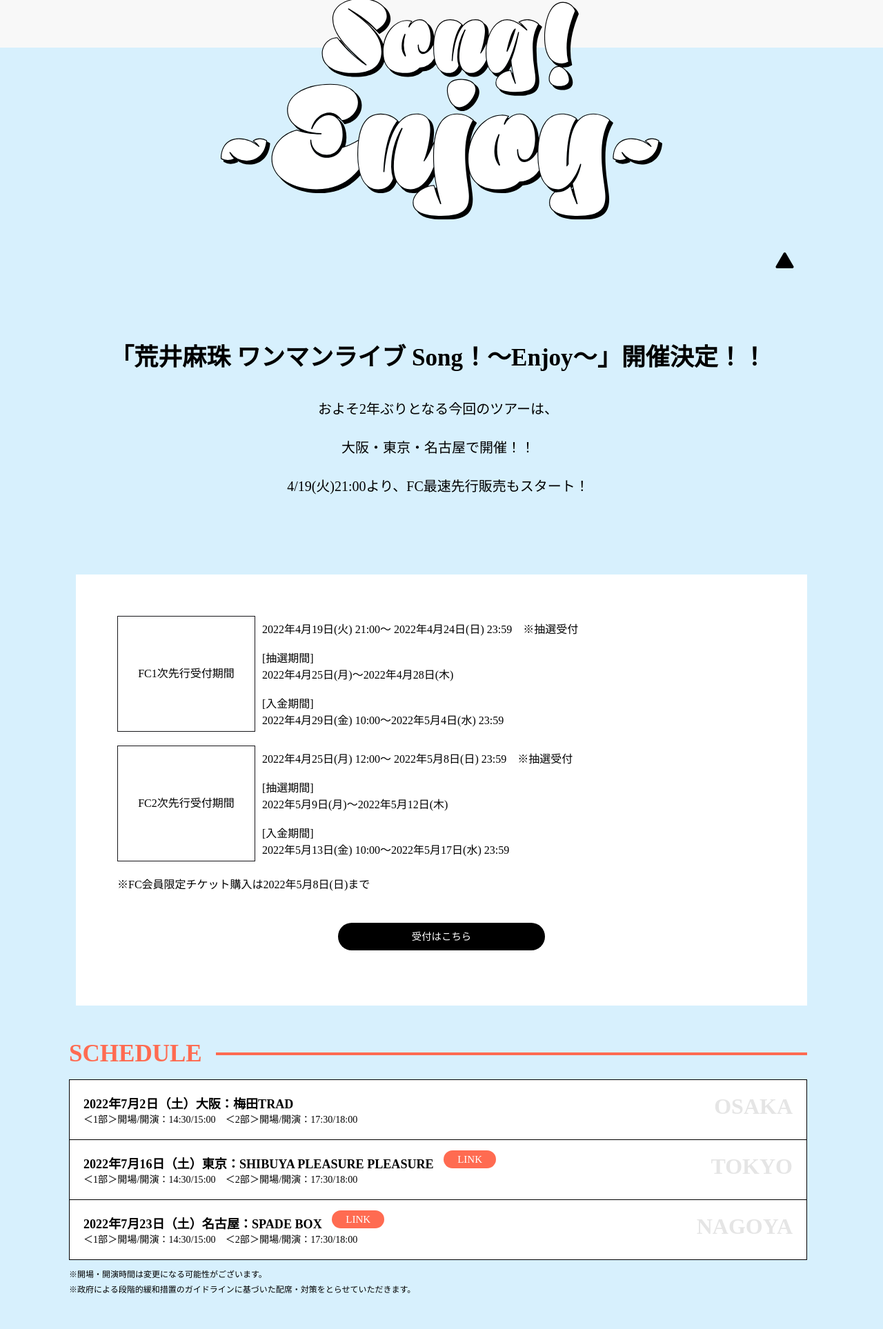
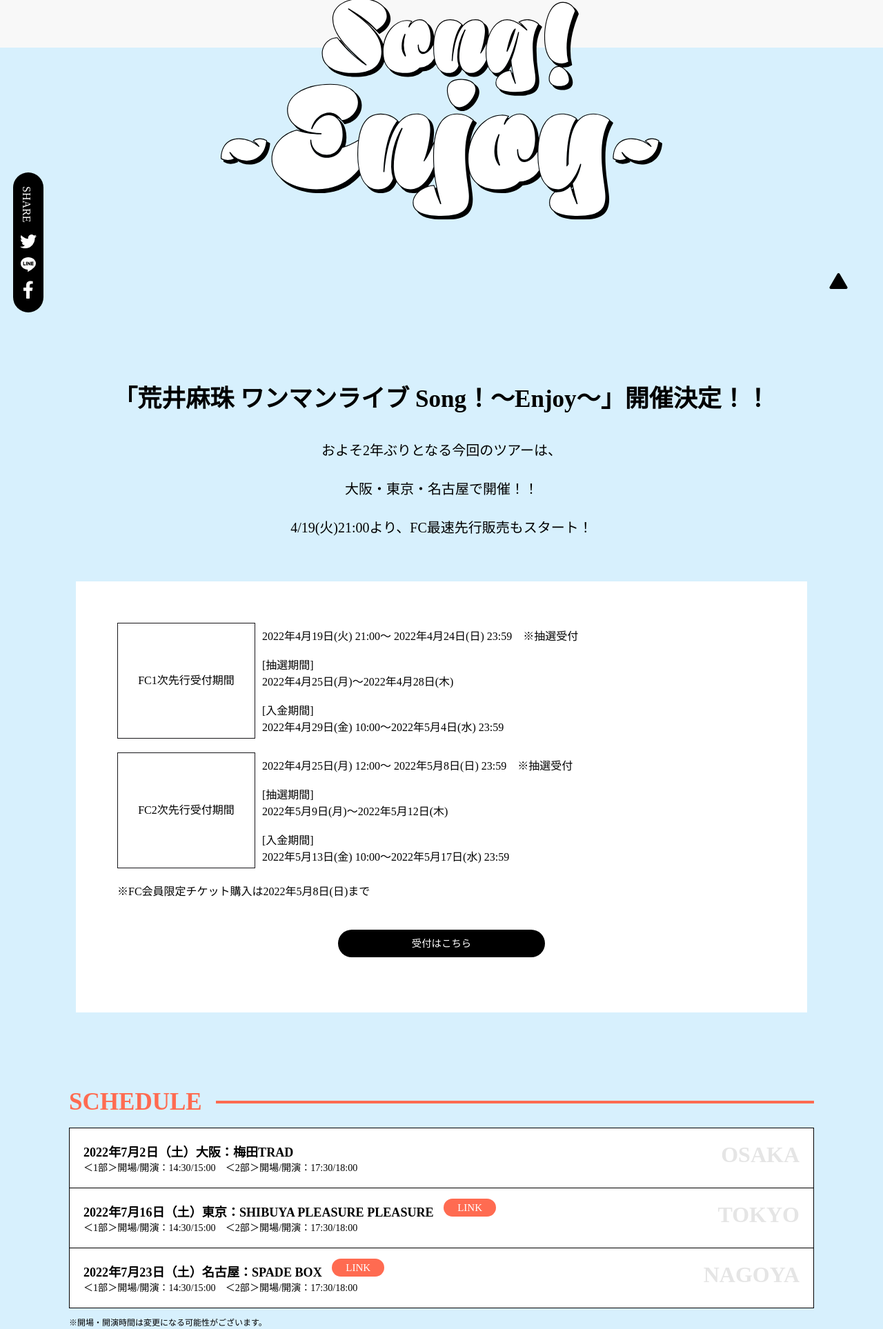
Before and after one commit to mihonakazato/mihonakazato.github.io, a PHP site: page /copy_coding.html in a window 1280 px wide. Shown: the part 331-2258 px from the top of the page at 69% size. Run offline with PHP 8.4, Linux system fonts and the light colour scheme.

Commit message:
Add files via upload

```diff
--- a/css/stylesheet.css
+++ b/css/stylesheet.css
@@ -12,8 +12,13 @@
   animation: bgchange 25s infinite;
 }
 
+section {
+  margin:0 10px 100px 0;
+  padding-top: 60px;
+  z-index: 1;
+}
+
 .fadeIn {
-  margin:0 10px 100px 0;
   opacity: 0;
   visibility: hidden;
   transform: translateY(30px);
@@ -57,8 +62,11 @@
 
 .main {
   max-width: 1284px;
+  width: 100%;
   margin: 0 auto;
   padding: 30px;
+  position: relative;
+  z-index: 1;
 }
 
 .section-title h2 {
@@ -97,6 +105,7 @@
   height: 100vh;
   position: relative;
   animation: fadeInAnime 3s forwards;
+  z-index: 10;
 }
 
 #header::after {
@@ -131,7 +140,6 @@
   position: fixed;
   top: 20px;
   right: 15px;
-  z-index: 10;
 }
 
 .header__menu-link {
@@ -325,7 +333,7 @@
 
 /* official-website */
 .official-website {
-  margin-top: 100px;
+  margin-top: 200px;
   padding: 30px 10px;
   text-align: center;
   border: 1px solid black;
@@ -369,32 +377,43 @@
   font-size: 0.75rem;
 }
 /* share */
-.fadein {
+.share-menu {
   background-color: black;
   color: white;
   position: fixed;
   bottom: 2%;
   left: 1.5%;
-  padding: 18px 10px;
+  padding: 20px 10px;
   border-radius: 22px;
   text-align: center;
+  z-index: 10;
 }
 
-.share {
+.share-menu .share {
   writing-mode: vertical-rl;
   padding-bottom: 5px;
 }
 
-.share-icon {
-  padding-top: 10px;
+.share-menu .share-icon {
+  padding-top: 13px;
+}
+
+.share-menu .share-icon img {
+  transition-duration: 0.3s;
+}
+
+.share-menu .share-icon:hover img {
+  opacity: 0.6;
+  transition-duration: 0.3s;
 }
 
 /* toTop */
 .toTop {
   position: fixed;
-  bottom: 10%;
-  right: 10%;
+  bottom: 50px;
+  right: 50px;
   text-align: right;
+  z-index: 10;
 }
 
 .toTop a::before {
```
